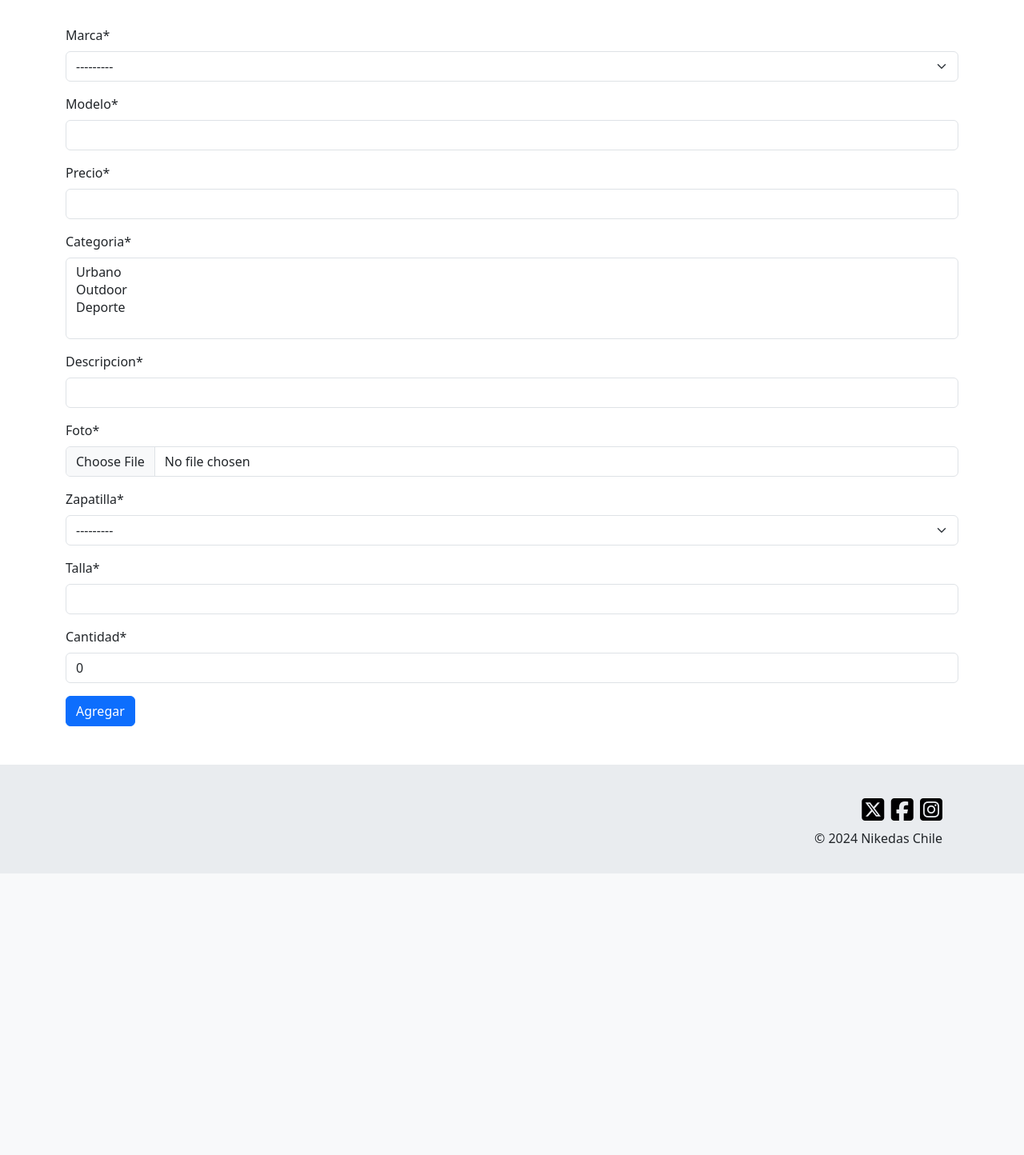
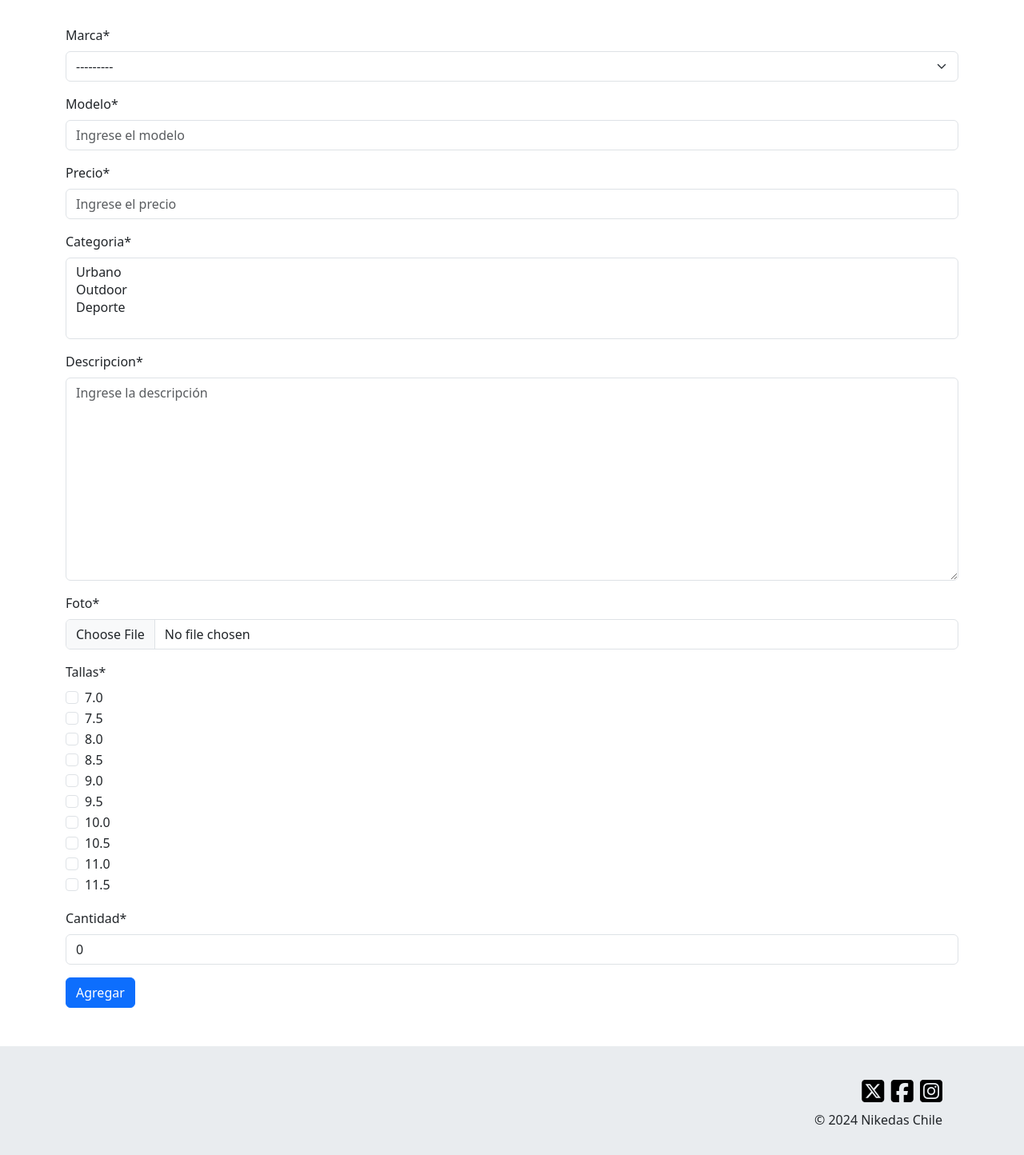
Before and after one commit to bpobletem/tienda, a Django app: page /anadir/ in a window 1280 px wide. Shown: the part 57-1501 px from the top of the page at 80% size. Before the commit the page ends 1149 px from the top, so only its background shows below. Run offline with Django 5.2, Linux system fonts and the light colour scheme; data comes from the database, SQL or seed files in the repository; both versions use the stored data as it was after the commit; some libraries are stand-ins or nearby versions.

Commit message:
mañana sigo

```diff
--- a/aplicacion/forms.py
+++ b/aplicacion/forms.py
@@ -2,7 +2,9 @@
 from django import forms
 from .models import Usuario, Direccion, Zapatilla, StockZapatilla
 from crispy_forms.helper import FormHelper
-from crispy_forms.layout import Submit
+from crispy_forms.layout import Submit, Layout, Field
+from django.core.exceptions import ValidationError
+
 
 class DireccionForm(forms.ModelForm):
     class Meta:
@@ -13,9 +15,11 @@ class DireccionForm(forms.ModelForm):
         super().__init__(*args, **kwargs)
         self.fields['detalle'].required = False
 
+
 class UsuarioForm(forms.ModelForm):
     password1 = forms.CharField(label='Contraseña', widget=forms.PasswordInput)
-    password2 = forms.CharField(label='Confirmar contraseña', widget=forms.PasswordInput)
+    password2 = forms.CharField(
+        label='Confirmar contraseña', widget=forms.PasswordInput)
     fnac = forms.DateField(widget=forms.DateInput(attrs={'type': 'date'}))
 
     class Meta:
@@ -39,24 +43,91 @@ class UsuarioForm(forms.ModelForm):
             user.save()
         return user
 
+
 class ZapatillaForm(forms.ModelForm):
     class Meta:
         model = Zapatilla
-        fields = ['marca', 'modelo', 'precio', 'categoria', 'descripcion', 'foto']
+        fields = ['marca', 'modelo', 'precio',
+                  'categoria', 'descripcion', 'foto']
+        widgets = {
+            'marca': forms.Select(attrs={'class': 'form-control'}),
+            'modelo': forms.TextInput(attrs={'class': 'form-control', 'placeholder': 'Ingrese el modelo'}),
+            'precio': forms.NumberInput(attrs={'class': 'form-control', 'placeholder': 'Ingrese el precio'}),
+            'categoria': forms.SelectMultiple(attrs={'class': 'form-control'}),
+            'descripcion': forms.Textarea(attrs={'class': 'form-control', 'placeholder': 'Ingrese la descripción'}),
+            'foto': forms.FileInput(attrs={'class': 'form-control-file'}),
+        }
+        error_messages = {
+            'marca': {
+                'required': 'Este campo es obligatorio',
+            },
+            'modelo': {
+                'required': 'Este campo es obligatorio',
+                'max_length': 'El modelo no puede tener más de 50 caracteres',
+            },
+            'precio': {
+                'required': 'Este campo es obligatorio',
+                'invalid': 'Ingrese un número válido',
+            },
+            'descripcion': {
+                'required': 'Este campo es obligatorio',
+                'max_length': 'La descripción no puede tener más de 500 caracteres',
+            },
+        }
 
     def __init__(self, *args, **kwargs):
         super(ZapatillaForm, self).__init__(*args, **kwargs)
         self.helper = FormHelper()
         self.helper.form_method = 'post'
-        self.helper.add_input(Submit('submit', 'Agregar Zapatilla'))
+        self.helper.layout = Layout(
+            Field('marca'),
+            Field('modelo'),
+            Field('precio'),
+            Field('categoria'),
+            Field('descripcion'),
+            Field('foto'),
+            Submit('submit', 'Agregar Zapatilla', css_class='btn btn-primary')
+        )
+
+    def clean_precio(self):
+        precio = self.cleaned_data.get('precio')
+        if precio <= 0:
+            raise ValidationError('El precio debe ser mayor a 0')
+        return precio
+
 
 class StockZapatillaForm(forms.ModelForm):
+    tallas = forms.MultipleChoiceField(
+        # Tallas de 7 a 11.5 en incrementos de 0.5
+        choices=[(i / 2, i / 2) for i in range(14, 24)],
+        widget=forms.CheckboxSelectMultiple(attrs={'class': 'talla-checkbox'}),
+    )
+
     class Meta:
         model = StockZapatilla
-        fields = ['zapatilla', 'talla', 'cantidad']
+        fields = ['tallas', 'cantidad']
+        widgets = {
+            'cantidad': forms.NumberInput(attrs={'class': 'form-control', 'placeholder': 'Ingrese la cantidad'}),
+        }
+        error_messages = {
+            'cantidad': {
+                'required': 'Este campo es obligatorio',
+                'invalid': 'Ingrese un número válido',
+            },
+        }
 
     def __init__(self, *args, **kwargs):
         super(StockZapatillaForm, self).__init__(*args, **kwargs)
         self.helper = FormHelper()
         self.helper.form_method = 'post'
-        self.helper.add_input(Submit('submit', 'Agregar Stock'))
+        self.helper.layout = Layout(
+            Field('tallas', template='custom_checkbox.html'),
+            Field('cantidad'),
+            Submit('submit', 'Agregar Stock', css_class='btn btn-primary')
+        )
+
+    def clean_cantidad(self):
+        cantidad = self.cleaned_data.get('cantidad')
+        if cantidad < 0:
+            raise ValidationError('La cantidad debe ser mayor o igual a 0')
+        return cantidad
--- a/aplicacion/static/aplicacion/css/admin.css
+++ b/aplicacion/static/aplicacion/css/admin.css
@@ -38,7 +38,7 @@ h3 {
     gap: .5rem;
 }
 
-.btn-registro  {
+.btn-registro {
     display: flex;
     justify-content: end;
 }
@@ -53,3 +53,27 @@ form {
 .login-form {
     max-width: 50%;
 }
+
+.talla-checkbox {
+    display: inline-block;
+    margin: 5px;
+}
+
+.talla-checkbox input[type="checkbox"] {
+    display: none;
+}
+
+.talla-checkbox label {
+    display: inline-block;
+    padding: 10px 15px;
+    border: 1px solid #ccc;
+    border-radius: 4px;
+    cursor: pointer;
+    user-select: none;
+}
+
+.talla-checkbox input[type="checkbox"]:checked+label {
+    background-color: #007bff;
+    color: #fff;
+    border-color: #007bff;
+}
--- a/aplicacion/views.py
+++ b/aplicacion/views.py
@@ -7,8 +7,11 @@ from django.core.paginator import Paginator
 from django.http import Http404
 
 # Create your views here.
+
+
 def index(request):
-    return render(request,'aplicacion/index.html')
+    return render(request, 'aplicacion/index.html')
+
 
 def producto(request, id):
     zapatilla = get_object_or_404(Zapatilla, id=id)
@@ -17,22 +20,24 @@ def producto(request, id):
         'zapatilla': zapatilla,
         'tallas_disponibles': tallas_disponibles
     }
-    return render(request,'aplicacion/producto.html', datos)
+    return render(request, 'aplicacion/producto.html', datos)
+
 
 def administrador(request):
     zapatillas = Zapatilla.objects.order_by('modelo')
     page = request.GET.get('page', 1)
 
     try:
-        paginator = Paginator(zapatillas,5) #Muestra 5 productos por pagina
+        paginator = Paginator(zapatillas, 5)  # Muestra 5 productos por pagina
         zapatillas = paginator.page(page)
     except:
         raise Http404
 
-    datos = {'entity': zapatillas, #ENTITY ES NECESARIO PARA EL PAGINADOR
-            'paginator': paginator}
+    datos = {'entity': zapatillas,  # ENTITY ES NECESARIO PARA EL PAGINADOR
+             'paginator': paginator}
 
-    return render(request,'aplicacion/admin.html',datos)
+    return render(request, 'aplicacion/admin.html', datos)
+
 
 def detalleproducto(request, id):
     zapatilla = get_object_or_404(Zapatilla, id=id)
@@ -46,7 +51,8 @@ def detalleproducto(request, id):
 
 
 def adminpedido(request):
-    return render(request,'aplicacion/adminpedido.html')
+    return render(request, 'aplicacion/adminpedido.html')
+
 
 def anadir(request):
     if request.method == 'POST':
@@ -54,9 +60,12 @@ def anadir(request):
         stock_form = StockZapatillaForm(request.POST)
         if zapatilla_form.is_valid() and stock_form.is_valid():
             zapatilla = zapatilla_form.save()
-            stock = stock_form.save(commit=False)
-            stock.zapatilla = zapatilla
-            stock.save()
+            tallas = stock_form.cleaned_data.get('tallas')
+            cantidad = stock_form.cleaned_data.get('cantidad')
+            for talla in tallas:
+                stock = StockZapatilla(
+                    zapatilla=zapatilla, talla=talla, cantidad=cantidad)
+                stock.save()
             return redirect('administrador')
     else:
         zapatilla_form = ZapatillaForm()
@@ -68,13 +77,14 @@ def anadir(request):
     }
     return render(request, 'aplicacion/anadir.html', datos)
 
+
 def marca(request, id):
     marca = get_object_or_404(Marca, id=id)
     zapatillas = Zapatilla.objects.filter(marca=marca).order_by('modelo')
     page = request.GET.get('page', 1)
 
     try:
-        paginator = Paginator(zapatillas,10)
+        paginator = Paginator(zapatillas, 10)
         zapatillas = paginator.page(page)
     except:
         raise Http404
@@ -86,13 +96,15 @@ def marca(request, id):
              }
     return render(request, 'aplicacion/marca.html', datos)
 
-def categoria(request,id):
+
+def categoria(request, id):
     categoria = get_object_or_404(Categoria, id=id)
-    zapatillas = Zapatilla.objects.filter(categoria=categoria).order_by('modelo')
+    zapatillas = Zapatilla.objects.filter(
+        categoria=categoria).order_by('modelo')
     page = request.GET.get('page', 1)
 
     try:
-        paginator = Paginator(zapatillas,10)
+        paginator = Paginator(zapatillas, 10)
         zapatillas = paginator.page(page)
     except:
         raise Http404
@@ -100,16 +112,19 @@ def categoria(request,id):
     datos = {'entity': zapatillas,
              'filtro': categoria.nombre,
              'paginator': paginator,
-             'categoria' : categoria
+             'categoria': categoria
              }
 
-    return render(request,'aplicacion/categoria.html', datos)
+    return render(request, 'aplicacion/categoria.html', datos)
+
 
 def direcciones(request):
-    return render(request,'aplicacion/direcciones.html')
+    return render(request, 'aplicacion/direcciones.html')
 
-def editar(request,id): #editarproducto
-    return render(request,'aplicacion/editar.html')
+
+def editar(request, id):  # editarproducto
+    return render(request, 'aplicacion/editar.html')
+
 
 def editarusuarios(request, rut):
     usuario = get_object_or_404(Usuario, rut=rut)
@@ -118,7 +133,8 @@ def editarusuarios(request, rut):
         form = UsuarioForm(request.POST, instance=usuario)
         if form.is_valid():
             form.save()
-            return redirect('aplicacion/usuarios.html')  # Asumiendo que tienes una vista para listar usuarios
+            # Asumiendo que tienes una vista para listar usuarios
+            return redirect('aplicacion/usuarios.html')
     else:
         form = UsuarioForm(instance=usuario)
 
@@ -131,17 +147,22 @@ def editarusuarios(request, rut):
 # def login(request):
 #     return render(request,'aplicacion/registration/login.html')
 
+
 def loginAdmin(request):
-     return render(request,'aplicacion/loginAdmin.html')
+    return render(request, 'aplicacion/loginAdmin.html')
+
 
 def pedidos(request):
-    return render(request,'aplicacion/pedidos.html')
+    return render(request, 'aplicacion/pedidos.html')
+
 
 def perfil(request):
-    return render(request,'aplicacion/perfil.html')
+    return render(request, 'aplicacion/perfil.html')
+
 
 def recuperar(request):
-    return render(request,'aplicacion/recuperar.html')
+    return render(request, 'aplicacion/recuperar.html')
+
 
 def registro(request):
     if request.method == 'POST':
@@ -161,42 +182,46 @@ def registro(request):
         'direccion_form': direccion_form,
     })
 
+
 def totalpedidos(request):
     pedidos = Pedido.objects.order_by('-fecha')
     page = request.GET.get('page', 1)
 
     try:
-        paginator = Paginator(pedidos,5)
+        paginator = Paginator(pedidos, 5)
         pedidos = paginator.page(page)
     except:
         raise Http404
 
-    datos = {'entity' : pedidos, #ENTITY ES NECESARIO PARA EL PAGINADOR
-            'paginator': paginator}
+    datos = {'entity': pedidos,  # ENTITY ES NECESARIO PARA EL PAGINADOR
+             'paginator': paginator}
 
-    return render(request,'aplicacion/totalpedidos.html', datos)
+    return render(request, 'aplicacion/totalpedidos.html', datos)
+
 
 def totalusuarios(request):
     usuarios = Usuario.objects.order_by('-rut')
-    page = request.GET.get('page',1)
+    page = request.GET.get('page', 1)
 
     try:
-        paginator = Paginator(usuarios,5)
+        paginator = Paginator(usuarios, 5)
         usuarios = paginator.page(page)
     except:
         raise Http404
 
-    datos = {'entity': usuarios, #ENTITY ES NECESARIO PARA EL PAGINADOR
+    datos = {'entity': usuarios,  # ENTITY ES NECESARIO PARA EL PAGINADOR
              'paginator': paginator}
 
-    return render(request,'aplicacion/totalusuarios.html', datos)
+    return render(request, 'aplicacion/totalusuarios.html', datos)
+
 
 def usuarios(request, rut):
     usuario = get_object_or_404(Usuario, rut=rut)
     datos = {
         'usuario': usuario,
     }
-    return render(request,'aplicacion/usuarios.html', datos)
+    return render(request, 'aplicacion/usuarios.html', datos)
+
 
 def carrito(request):
-    return render(request,'aplicacion/carrito.html')
+    return render(request, 'aplicacion/carrito.html')
```
Also changed, not shown: aplicacion/models.py (+16 -3 lines), aplicacion/templates/aplicacion/custom_checkbox.html (added, +8 -0 lines), aplicacion/migrations/0013_carrito_itemcarrito.py (added), db.sqlite3, 12 other files.
